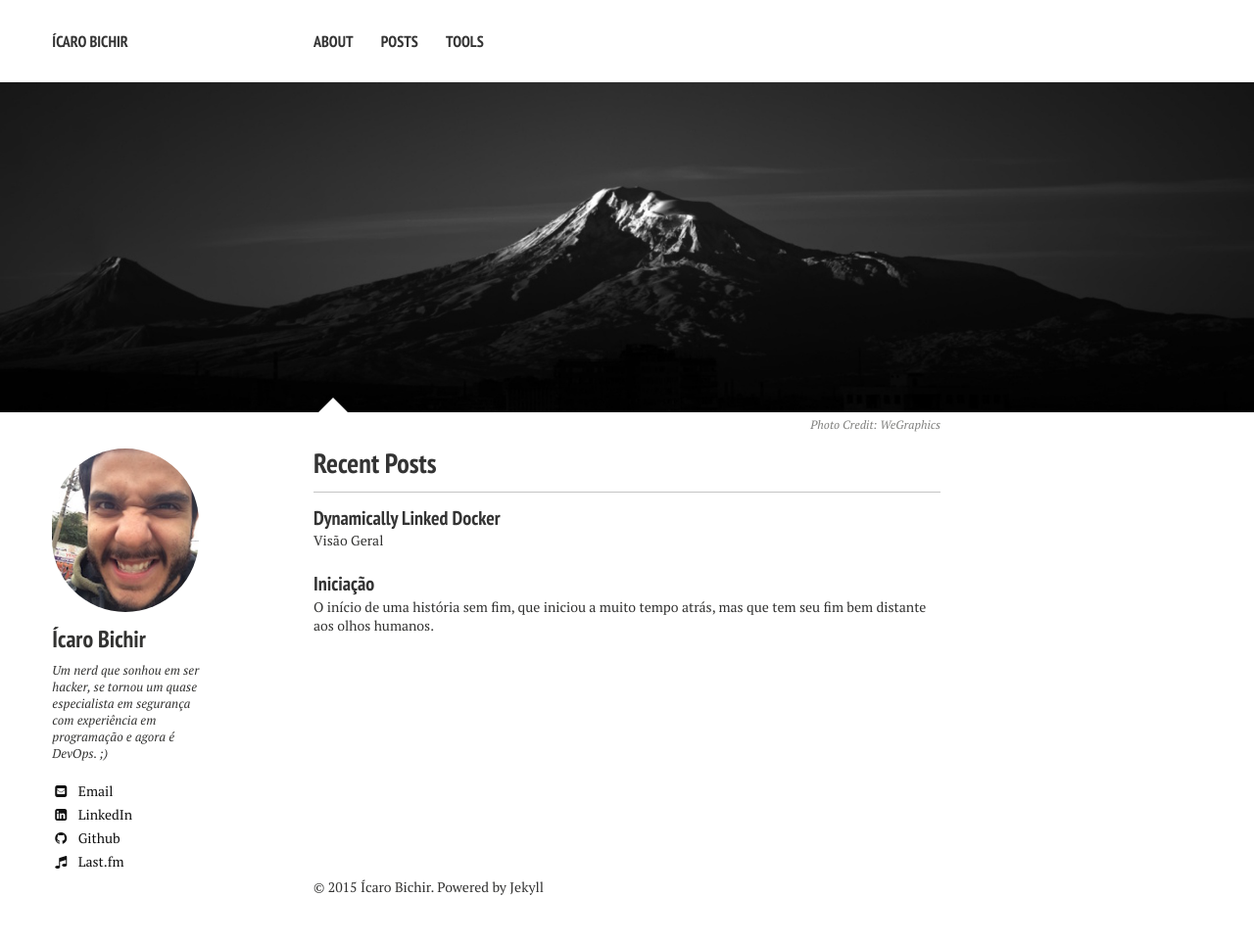
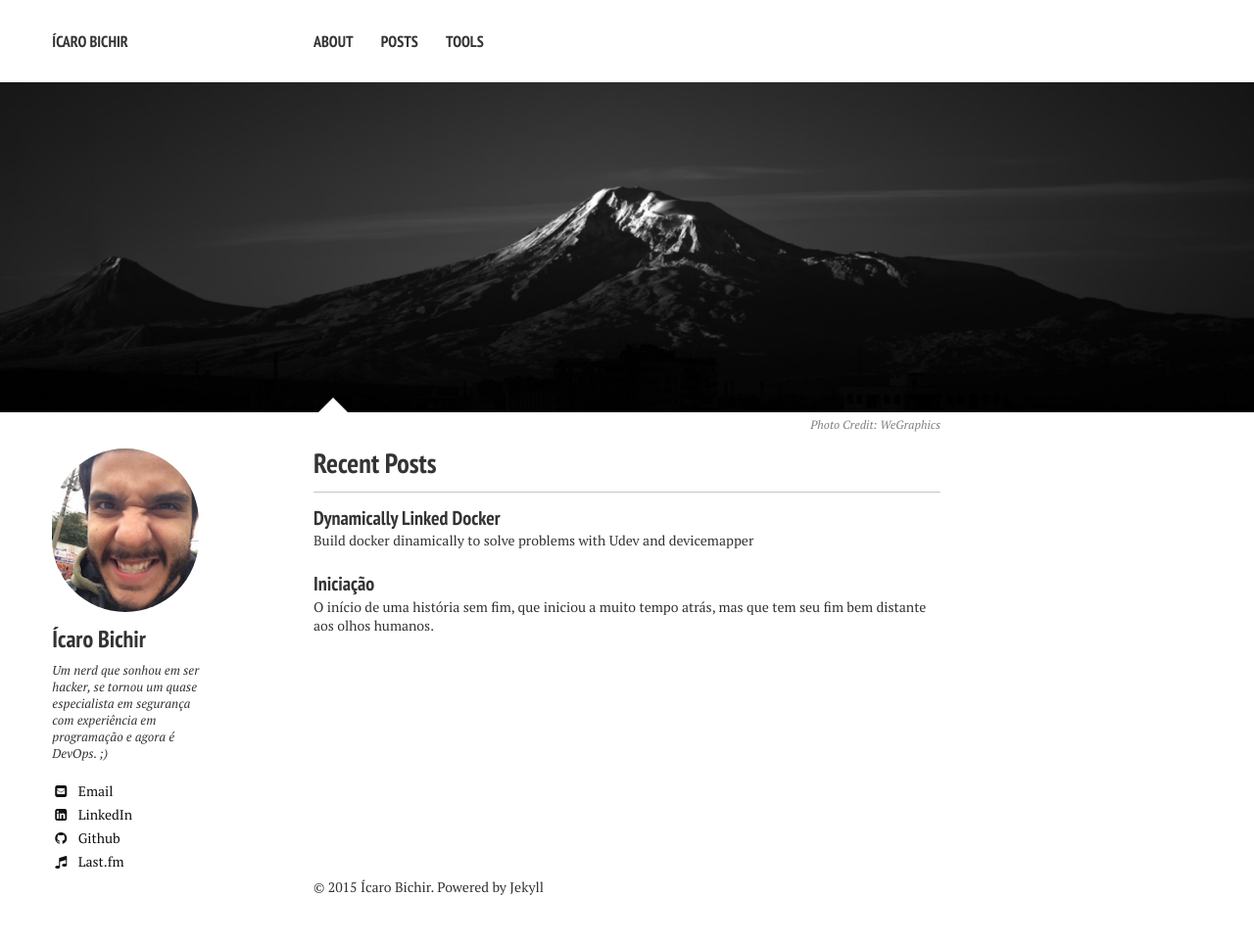
Before and after one commit to IcaroBichir/infocrazy, a Jekyll site: the page built from index.md, in a window 1280 px wide. Shown: the whole page at 98% size. Built offline with Jekyll 4.4.1, drawn with Linux system fonts in a browser that asks for light colours; nearby versions of some CDN libraries.

Commit message:
correction with excerpt

```diff
--- a/_posts/posts/2015-06-13-dynamically-linked-docker.markdown
+++ b/_posts/posts/2015-06-13-dynamically-linked-docker.markdown
@@ -3,7 +3,7 @@ layout: post
 title: "Dynamically Linked Docker"
 modified:
 categories: posts
-excerpt:
+excerpt: "Build docker dinamically to solve problems with Udev and devicemapper"
 tags: [docker, dynamic, static, error, solved]
 image:
   feature: sample-image-8.jpg
```
